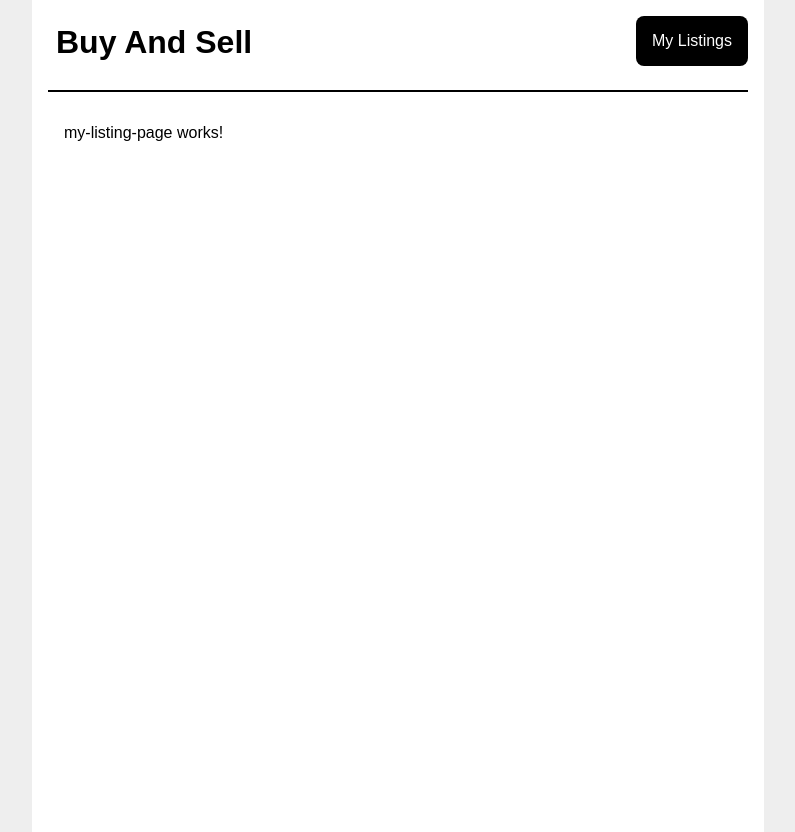
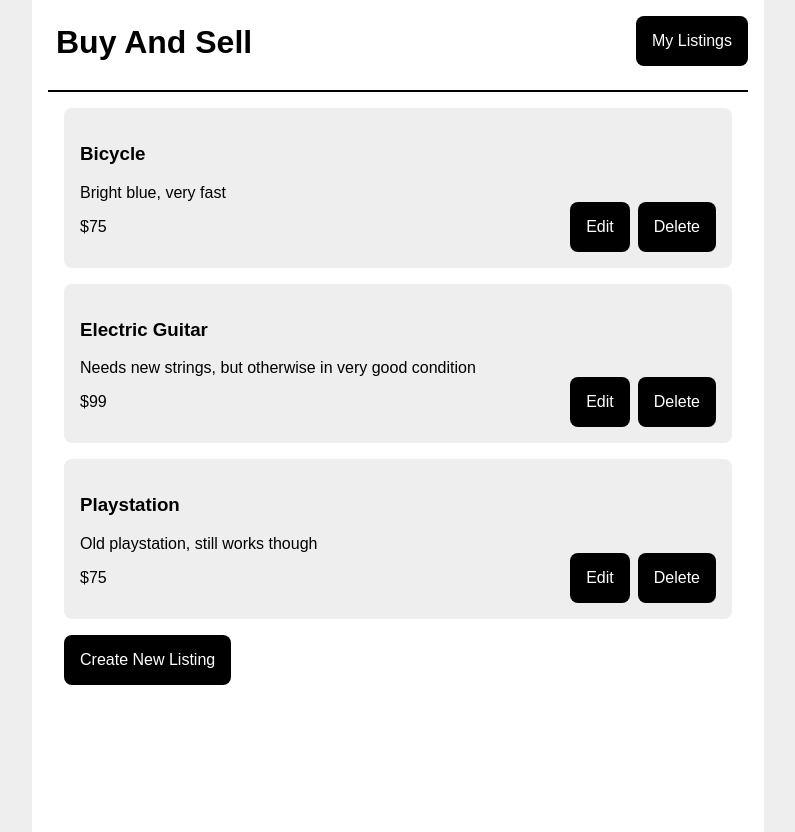
Before and after one commit to DenisRudiy/Test-FullStack-App, an Angular app in the folder front-end/: page /my-listings in a window 1280 px wide. Shown: the whole page, without its empty margins (242-1037 px from the left). Built offline with nearby package versions, Linux system fonts and the light colour scheme.

Commit message:
my listing init

```diff
--- a/front-end/src/app/my-listing-page/my-listing-page.component.html
+++ b/front-end/src/app/my-listing-page/my-listing-page.component.html
@@ -1 +1,15 @@
-<p>my-listing-page works!</p>
+<div class="content-box" *ngFor="let listing of listings">
+    <h3>{{listing.name}}</h3>
+    <p>{{listing.description}}</p>
+    <p>${{listing.price}}</p>
+
+    <div class="buttons-container">
+        <a routerLink="/edit-listing/{{listing.id}}">
+            <button>Edit</button>
+        </a>
+        <button (click)="onDeleteClicked(listing.id)">Delete</button>
+    </div>
+</div>
+<a routerLink="/new-listing">
+    <button>Create New Listing</button>
+</a>
--- a/front-end/src/app/my-listing-page/my-listing-page.component.ts
+++ b/front-end/src/app/my-listing-page/my-listing-page.component.ts
@@ -1,10 +1,23 @@
-import { Component } from '@angular/core';
+import { NgClass } from '@angular/common';
+import { Component, OnInit } from '@angular/core';
+import { fakeMyListings } from '../fake-data';
+import { Listing } from '../types';
 
 @Component({
   selector: 'app-my-listing-page',
   templateUrl: './my-listing-page.component.html',
   styleUrls: ['./my-listing-page.component.scss']
 })
-export class MyListingPageComponent {
+export class MyListingPageComponent implements OnInit{
+  listings: Listing[] = [];
 
+  constructor () {}
+
+  ngOnInit(): void {
+    this.listings = fakeMyListings;
+  }
+
+  onDeleteClicked(listingId: string): void {
+    alert(`Deleting your listing with id ${listingId}`)
+  }
 }
```
